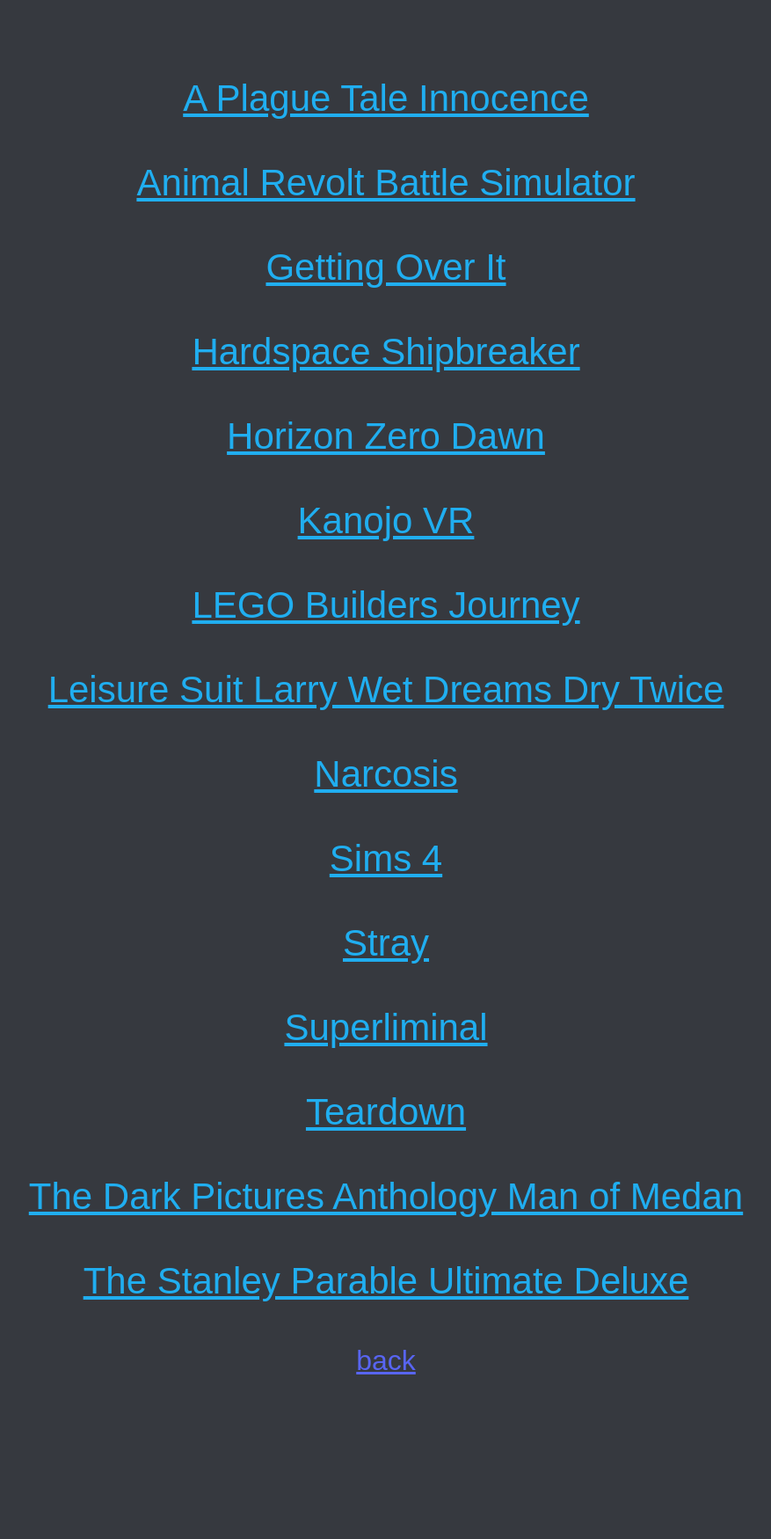
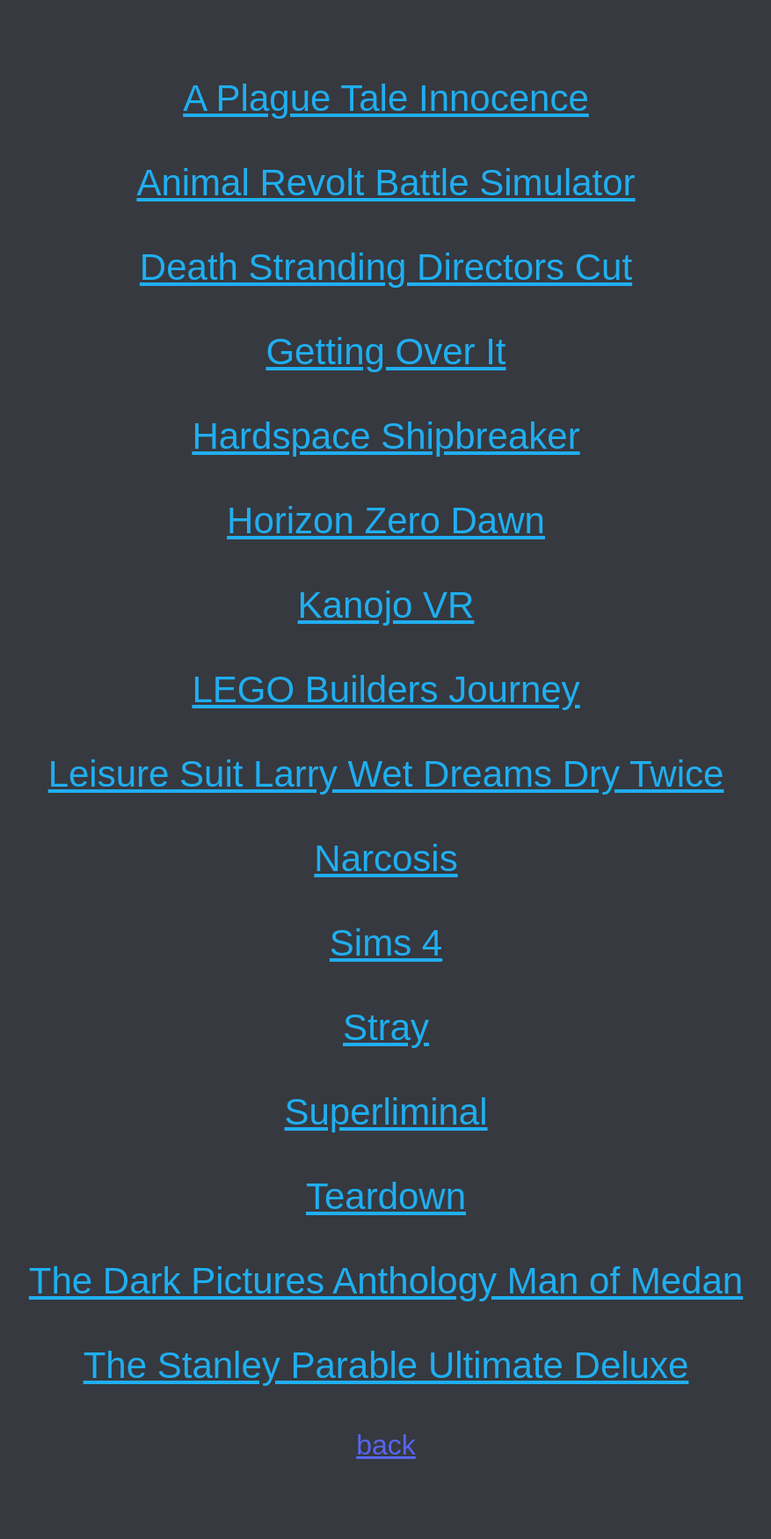
Before and after one commit to MCmoderSD/MCmoderSD.de, a PHP site: page /cracks/content/cracks/games/games.php in a window 1280 px wide. Shown: the whole page at 88% size, without its empty margins (201-1078 px from the left). Before the commit the page ends 1562 px from the top, so only its background shows below. Run offline with PHP 8.4, Linux system fonts and the light colour scheme.

Commit message:
Death Stranding Directors Cut

```diff
--- a/content/cracks/games/games.php
+++ b/content/cracks/games/games.php
@@ -12,6 +12,8 @@
         <div class="links"><a href="https://z9iswj91nn31eabm.myfritz.net:47201/nas/filelink.lua?id=ebe68d05297aa8e4">A Plague Tale Innocence</a></div>
         <br>
         <div class="links"><a href="https://z9iswj91nn31eabm.myfritz.net:47201/nas/filelink.lua?id=41fb880d8380b847">Animal Revolt Battle Simulator</a></div>
+        <br>
+        <div class="links"><a href="https://z9iswj91nn31eabm.myfritz.net:47201/nas/filelink.lua?id=">Death Stranding Directors Cut</a></div>
         <br>
         <div class="links"><a href="https://z9iswj91nn31eabm.myfritz.net:47201/nas/filelink.lua?id=09dbef7e33293b96">Getting Over It</a></div>
         <br>
```
Also changed, not shown: phpscripts/uploader.php (line endings or trailing spaces).
